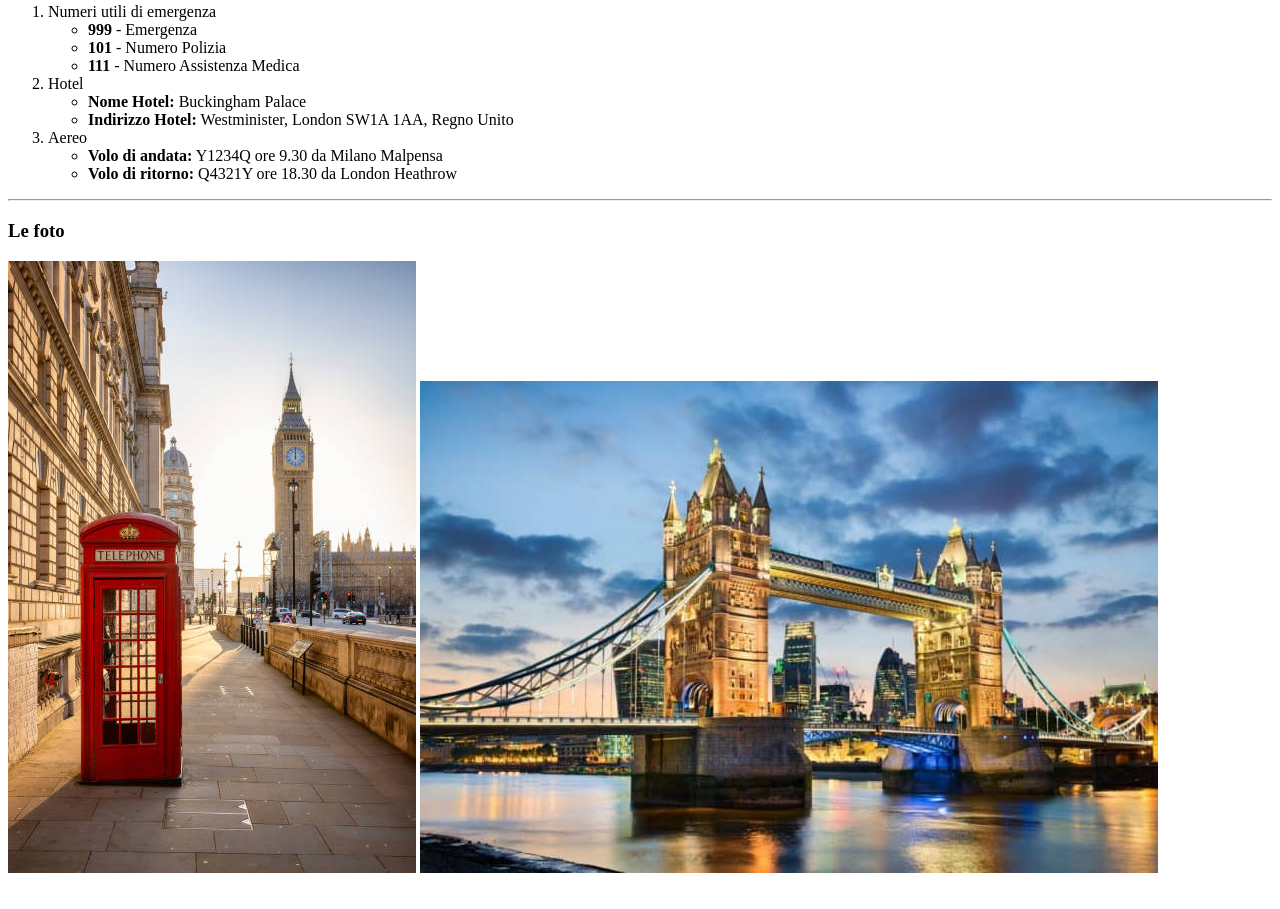
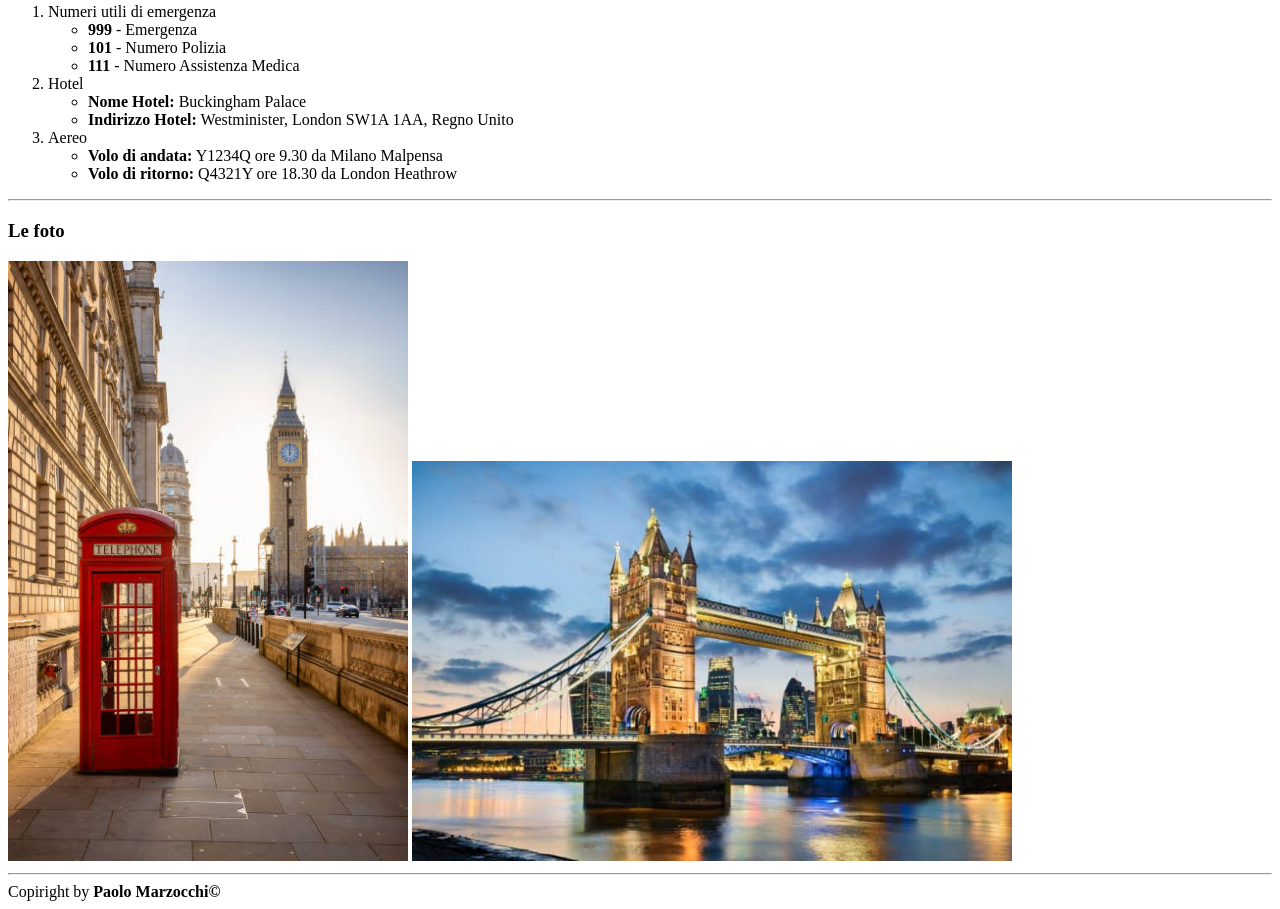
Before and after one commit to PaoloMarzocchi/html-london-trip, a plain HTML site: page index.html in a window 1280 px wide. Shown: the part 1085-1994 px from the top of the page. Before the commit the page ends 1970 px from the top, so only its background shows below. Drawn offline with Linux system fonts and the light colour scheme.

Commit message:
add footer e commenti

```diff
--- a/index.html
+++ b/index.html
@@ -6,16 +6,18 @@
     <title>Document</title>
 </head>
 <body>
+    <!-- Titolo -->
     <header>
-        <h1>
-            Il mio viaggio a londra
-        </h1>
+        <h1>Il mio viaggio a londra</h1>
         <img src="./img/london_eye_0.jpg" alt="">
         <img src="./img/london_eye_1.jpg" alt="">
         <img src="./img/london_eye_2.jpg" alt="">
         <hr>
     </header>
+
+    <!-- Corpo centrale -->
     <main>
+        <!-- Tabella spese -->
         <section>
             <h3>Le mie spese</h3>
             <table>
@@ -49,6 +51,9 @@
             </table>
             <hr>
         </section>
+        <!-- /Tabella spese -->
+
+        <!-- To do list -->
         <section>
             <h3>Cose da fare</h3>
             <ul>
@@ -67,6 +72,9 @@
             </ul>
             <hr>
         </section>
+        <!-- /To do list -->
+
+        <!-- Info Utili -->
         <section>
             <h3>Info utili:</h3>
             <ol>
@@ -109,12 +117,21 @@
             </ol>
             <hr>
         </section>
+        <!-- /Info Utili -->
+
+        <!-- Sezione foto -->
         <section>
             <h3>Le foto</h3>
-            <img src="./img/bigbang.jpg" alt="">
-            <img src="./img/london_bridge.jpeg" alt="">
+            <img src="./img/bigbang.jpg" width="400" alt="">
+            <img src="./img/london_bridge.jpeg" width="600" alt="">
+            <hr>
         </section>
+         <!-- /Sezione foto -->
     </main>
-    <footer></footer>
+
+    <!-- Copyright -->
+    <footer>
+        Copiright by <strong>Paolo Marzocchi&copy;</strong>
+    </footer>
 </body>
 </html>
```
